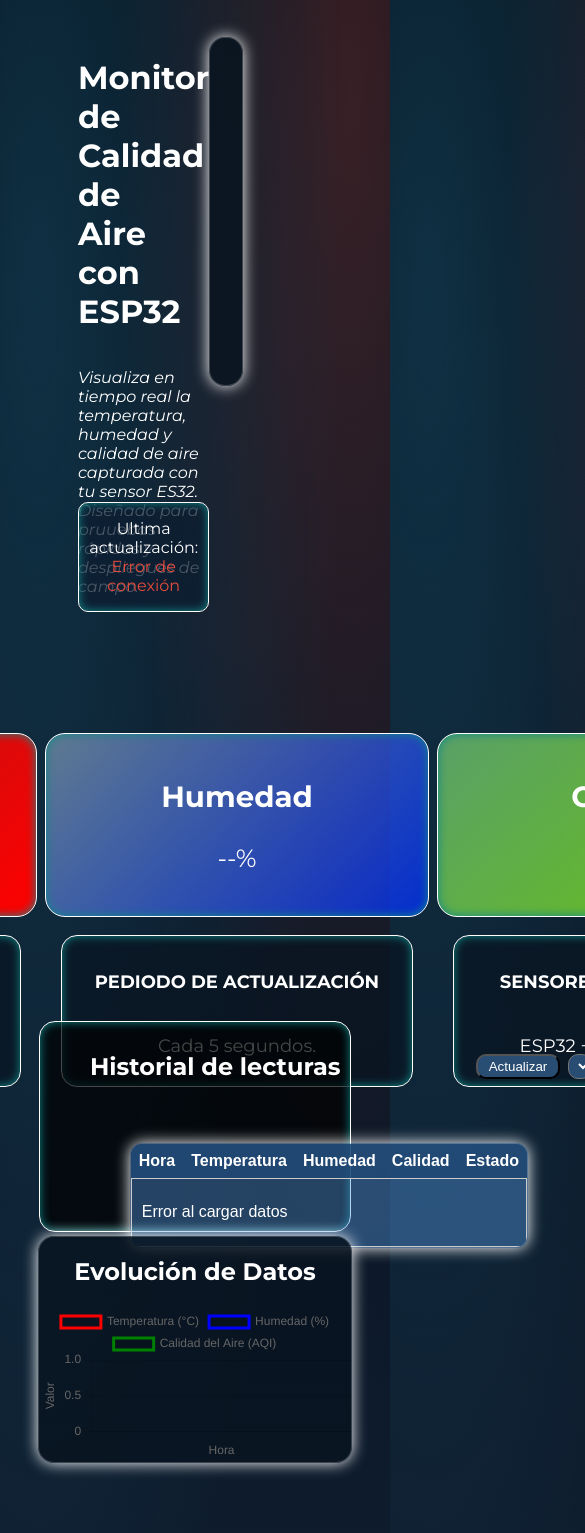
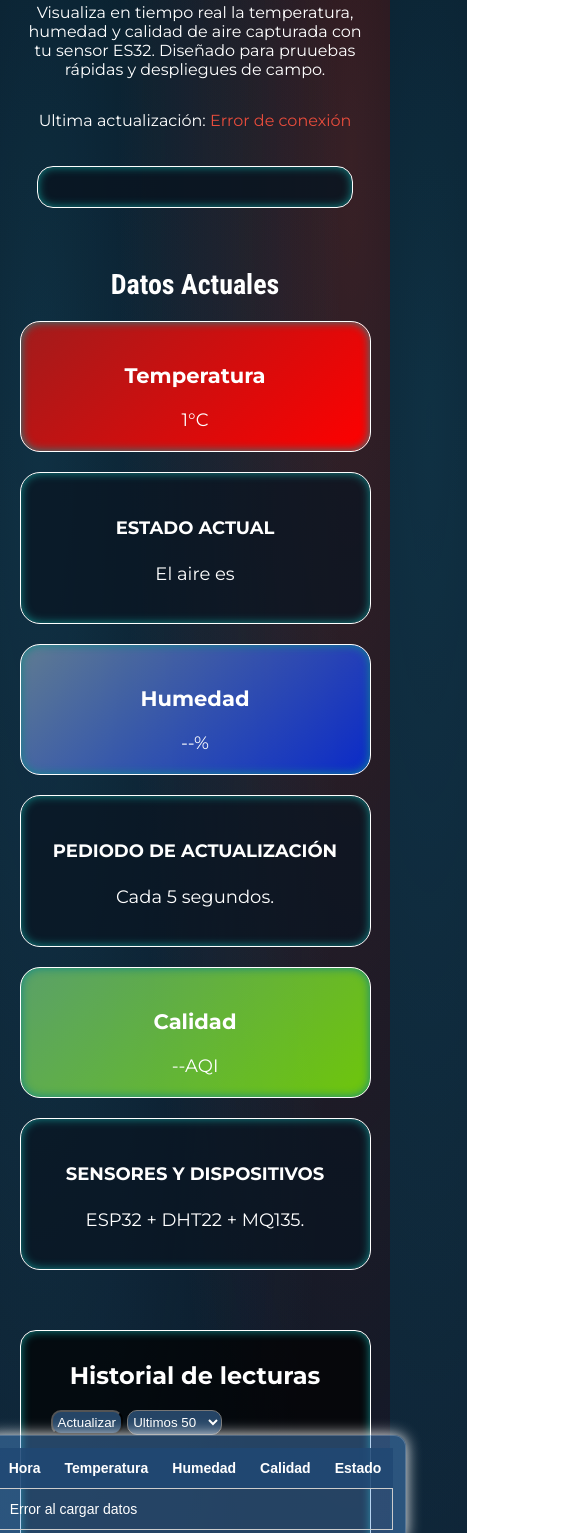
Before and after one commit to estebanber/monitoreo-calidad-aire, a website: page public/index.html in a window 390 px wide. Shown: the part 103-1636 px from the top of the page, 585 px wide, since content can reach past the window. Drawn offline with nearby package versions, Linux system fonts and the light colour scheme; no server answers.

Commit message:
cambios en el estilo (responsivo)

```diff
--- a/public/css/styles.css
+++ b/public/css/styles.css
@@ -1,59 +1,28 @@
+* {
+    box-sizing: border-box;
+}
 
-body{
-    display: flex;
-    justify-content: center;
-    align-items: center;
-    flex-direction: column;  /* coloca los div uno debajo del otro */
-  min-height: 100vh;       /* para centrar verticalmente en toda la pantalla */
+body {
     margin: 0;
     padding: 0;
     background: radial-gradient(120% 120% at 10% 20%, rgba(51, 204, 255, 0.18), transparent 65%),
     radial-gradient(100% 100% at 90% 10%, rgba(255, 111, 97, 0.2), transparent 60%),
-        linear-gradient(180deg, #050a14, #101f32)
+    linear-gradient(180deg, #050a14, #101f32);
+    font-family: 'Montserrat', sans-serif;
+}
 
+header {
+    width: min(90%, 1200px);
+    margin: 0 auto;
+    display: grid;
+    grid-template-columns: 1fr;
+    color: #fff;
+    text-align: center;
+    padding-top: 20px;
 }
-header{
-    display: grid;
-    color: #ffff;
-    width: 50%;
-    grid-template-columns: 20% auto 20%;
-    grid-template-rows: 20% auto 20%   ;
-    font-family: "Anton", sans-serif;
-    font-weight: 400;
-    font-style: normal;
-    margin-left: -30%;
-}
-h1{
-    width: 50%;
-    grid-column: 2;
-    grid-row: 2;
-    font-family: 'Montserrat', sans-serif;
-    font-weight: 700;
-    font-style: normal;
-}
-.descripcion{
-    grid-column: 2;
-    grid-row: 3;
-    font-family: 'Montserrat', sans-serif;
-    font-weight: 400;
-    font-style: italic;
-}
-.contenedorUltimaLectura{
-    grid-column: 2;
-    grid-row: 4;
-    font-family: 'Montserrat', sans-serif;
-    font-weight: 400;
-    font-style: normal;
-    margin-top: 8%;
-    background-color: rgba(13, 29, 48, 0.75);
-    border-radius: 10px;
-    text-align: center;
-    border: 1px solid #ffff;
-    box-shadow: inset 0 0 10px #108888;
-}
-.contenedorGrafico{
-    grid-column: 3;
-    grid-row: 2;
+
+header h1 {
+    margin: 0;
 }
 
 
@@ -67,161 +36,155 @@ h1{
 
 
 
-.contenedorDatosActuales{
-    display: grid;
-    grid-template-columns: 350px 350px 350px;
-    grid-template-rows: 50px 150px 150px;
-    gap: 4%;
-    row-gap: 15%;
-    justify-items: center;
-    align-items: start;
-    margin-top: 5%;
-    margin-bottom: 15%;
+
+
+
+
+
+
+.contenedorDatosActuales {
+    grid-template-columns: repeat(auto-fit, minmax(260px, 1fr));
+    gap: 20px;
+    width: min(90%, 1200px);
+    margin: 40px auto;
+    color: #fff;
     font-size: 18px;
     font-family: "Roboto Condensed", sans-serif;
+}
 
+.datosActuales{
+    text-align: center;
+    margin-bottom: 20px;
+    font-size: 28px;
+    color: #ffff;
 }
-.datosActuales{
-    grid-column: 1;
-    grid-row: 1;
-    display: block;
-    color: #ffff;
-    font-size: 28px;
-    margin-top: 18%;
+
+.gridDatos {
+    display: grid;
+    grid-template-columns: repeat(auto-fit, minmax(260px, 1fr));
+    gap: 20px;
 }
+
+.grupo {
+    display: flex;
+    flex-direction: column;
+    gap: 20px;
+}
+
 .tarjetaTemperatura{
-    width: 100%;
-    grid-row: 2;
-    grid-column: 1;
+    border-radius: 20px;
+    padding: 20px;
+    text-align: center;
     background: linear-gradient(135deg, #a11c1c, #ff0000);
     color: #ffff;
-    height: 100%;
     font-family: 'Montserrat', sans-serif;
-    padding: 1rem;
-    border-radius: 20px;
-    text-align: center;
     border: 1px solid #ffff;
     box-shadow: inset 0 0 10px #108888;
     transition: transform 0.5s ease;
-    margin: 5%;
     font-size: 25px;
-
+    justify-content: center;
 }
 .tarjetaTemperatura:hover{
     transform: scale(1.05);
 }
+
 .tarjetaHumedad{
-    width: 100%;
-    grid-column: 2;
-    grid-row: 2;
+    border-radius: 20px;
+    padding: 20px;
+    text-align: center;
     background: linear-gradient(135deg, rgba(122, 149, 172, 0.75), rgba(0, 47, 255, 0.75));
     color: #ffff;
-    height: 100%;
     font-family: 'Montserrat', sans-serif;
-    padding: 1rem;
-    border-radius: 20px;
-    text-align: center;
     border: 1px solid #ffff;
     box-shadow: inset 0 0 10px #108888;
-    margin: 5%;
     font-size: 25px;
     transition: transform 0.5s ease;
+    justify-content: center;
 }
 .tarjetaHumedad:hover{
     transform: scale(1.05);
 }
+
 .tarjetaCalidad{
-    width: 100%;
-    grid-column: 3;
-    grid-row: 2;
+    padding: 20px;
+    text-align: center;
     background: linear-gradient(135deg, rgba(115, 199, 118, 0.75), rgba(136, 255, 1, 0.75));
     color: #ffff;
-    height: 100%;
     font-family: 'Montserrat', sans-serif;
-    padding: 1rem;
     border-radius: 20px;
-    text-align: center;
     border: 1px solid #ffff;
     box-shadow: inset 0 0 10px #108888;
     transition: transform 0.5s ease;;
-    margin: 5%;
     font-size: 25px;
+    justify-content: center;
 }
 .tarjetaCalidad:hover{
     transform: scale(1.05);
 }
+
+.contenedorInfoActual {
+    display: grid;
+    grid-template-columns: repeat(auto-fit, minmax(260px, 1fr));
+    gap: 20px;
+    width: min(90%, 1200px);
+    margin: 20px auto;
+    color: #fff;
+}
+
 .infoTemperatura{
-    padding: auto;
-    grid-column: 1;
-    grid-row: 3;
+    padding: 20px;
+    text-align: center;
+    justify-content: center;
     font-family: 'Montserrat', sans-serif;
     font-weight: 400;
     font-style: normal;
     color: #ffff;
     background-color: rgba(9, 20, 32, 0.72);
-    border-radius: 16px;
+    border-radius: 20px;
     border: 1px solid #ffff;
     box-shadow: inset 0 0 10px #108888;
-    display: flex;
-    flex-direction: column;
-    justify-content: center;
-    align-items: center;
-    width: 100%;
-    height: 100%;
-    margin: 5%;
     transition: transform 0.5s ease;;
 }
 .infoTemperatura:hover{
     transform: scale(1.05);
 }
+
 .infoHumedad{
-    padding: auto;
-    grid-column: 2;
-    grid-row: 3;
+    padding: 20px;
+    text-align: center;
+    justify-content: center;
     font-family: 'Montserrat', sans-serif;
     font-weight: 400;
     font-style: normal;
     color: #ffff;
     background-color: rgba(9, 20, 32, 0.72);
-    border-radius: 16px;
+    border-radius: 20px;
     border: 1px solid #ffff;
     box-shadow: inset 0 0 10px #108888;
-    display: flex;
-    flex-direction: column;
-    justify-content: center;
-    align-items: center;
-    width: 100%;
-    height: 100%;
-    margin: 5%;
     transition: transform 0.5s ease;;
 }
 .infoHumedad:hover{
     transform: scale(1.05);
 }
+
 .infoCalidad{
-    padding: auto;
-    grid-column: 3;
-    grid-row: 3;
+    padding: 20px;
+    text-align: center;
+    justify-content: center;
     font-family: 'Montserrat', sans-serif;
     font-weight: 400;
     font-style: normal;
     color: #ffff;
     background-color: rgba(9, 20, 32, 0.72);
-    border-radius: 16px;
+    border-radius: 20px;
     border: 1px solid #ffff;
     box-shadow: inset 0 0 10px #108888;
-    display: flex;
-    flex-direction: column;
-    justify-content: center;
-    align-items: center;
-    width: 100%;
-    height: 100%;
-    margin: 5%;
     transition: transform 0.5s ease;;
 }
 .infoCalidad:hover{
     transform: scale(1.05);
 }
+
 .aire-excelente{
     text-align: center;
 }
@@ -245,17 +208,16 @@ h1{
 
 
 
-.contenedorHistorial{
-    color: #ffff;
+
+.contenedorHistorial {
+    width: min(90%, 1200px);
+    margin: 60px auto;
+    color: #fff;
     background-color: rgba(0, 0, 0, 0.72);
     border-radius: 16px;
     border: 1px solid #ffff;
     box-shadow: inset 0 0 10px #108888;
-    display: grid;
-    width: 80%;
-    grid-template-columns: 1fr auto auto;
     align-items: center;
-    gap: 3%;
     font-family: 'Montserrat', sans-serif;
     padding: 10px 30px;
     box-sizing: border-box;
@@ -263,84 +225,86 @@ h1{
 }
 
 .tituloHistorial {
+    text-align: center;
+    margin-bottom: 20px;
+}
+.botonHistorial{
+    background-color: rgba(85, 150, 221, 0.418);
+    border-radius: 10px;
     color: #ffff;
-  font-size: 24px;
-  margin-left: 5%;
+    padding: 3px 5px;
 }
-
-.botonHistorial {
+.selectorHistorial{
     color: #ffff;
-    width: 100%;
-    margin-right: 20px;
     border-radius: 10px;
     padding: 3px 1px;
     background-color: rgba(85, 150, 221, 0.418);
 }
 
-.selectorHistorial {
-    color: #ffff;
-    width: 100%;
-    margin-right: 20px;
-    border-radius: 10px;
-    padding: 3px 1px;
-    background-color: rgba(85, 150, 221, 0.418);
-
-}
 
 
 
- .contenedorTablaHistorial{
-    justify-items: center;
+
+.contenedorTablaHistorial {
+    width: 100%;
+    display: flex;
+    justify-content: center;
     align-items: start;
+    color: #ffff;
+    font-size: 24px;
     font-family: 'Montserrat', sans-serif;
-    width: 100%;
-    height: 110%;
-    margin-left: 15%;
-    margin-top: 1%;
 }
 
-
-.tablaHistorial{
-    width: 80%;
-    border-collapse: separate; /* Permite redondear bordes */
-    border-spacing: 0;         /* Quita el espacio entre celdas */
+.tablaHistorial {
+    width: 100%;
+    max-width: 700px;
+    border-collapse: separate;
+    border-spacing: 0;
     border: 1px solid rgba(255, 255, 255, 0.2);
     border-radius: 12px;
-    overflow: hidden;          /* Para que se redondeen bien las esquinas */
-    background-color: rgba(9, 20, 32, 0.85); /* Fondo similar a tu estilo */
+    overflow: hidden;
+    background-color: rgba(9, 20, 32, 0.85);
     color: #fff;
     box-shadow: 0 0 15px rgb(255, 255, 255);
     font-family: Arial, sans-serif;
     background-color: rgba(85, 150, 221, 0.418);
-    height: 80%;
-    margin-top: 10%;
-
+    padding: 12px;
 }
 
-td {
+
+td{
     border: 1px solid #ccc;
     border-radius: 0 px 0 px 10 px 10px;
-    padding: 10px;
+    padding: 12px;
     text-align: left;
 }
+
 th{
     background: rgba(32, 72, 116, 0.85);
-    height: 100%;
-    width: auto;
-    padding: 0.5rem;
+    padding: 12px;
+    text-align: center;
 }
-.contenedorGrafico{
-    justify-items: center;
-    align-items: center;
+
+
+.tablaHistorial tr:nth-child(even) {
+    background-color: rgba(255,255,255,0.05);
+}
+
+.contenedorGrafico {
+    display: grid;
+    place-items: center;
     font-family: 'Montserrat', sans-serif;
-    width: 80%;
-    height: 110%;
-    margin-top: 1%;
+    width: min(90%, 1200px);
+    max-width: 1100px;
+    margin: 20px auto;
+    padding: 20px;
     background-color: rgba(9, 20, 32, 0.85);
-    color:white;
+    color: white;
     border-radius: 16px;
-    box-shadow: 0 0 15px rgb(255, 255, 255);
-    border: 1px solid rgba(255, 255, 255, 0.2);
+    border: 1px solid #ffff;
+    box-shadow: inset 0 0 10px #108888;
+    height: auto;
+    box-sizing: border-box;
 }
 
 
@@ -358,37 +322,31 @@ th{
 
 
 
-
-
-
-
-.contenedorConocenos{
-    color: #ffff;
-    display: grid;
-    grid-template-columns: 250px 250px 250px;
-    grid-template-rows: 80px 200px;
-    margin-top: 10%;
-    font-family: 'Montserrat', sans-serif;
-    column-gap: 14%;
-    margin-right: 15%;
+.contenedorConocenos {
+    width: 100%;
+    text-align: center;
+    padding: 20px;
 }
 
-.conocenos{
-    grid-column: 1;
-    grid-row: 1;
-    display: block;
+.conocenos {
+    font-size: 2rem;
+    margin-bottom: 20px;
     transition: transform 0.5s ease;;
 }
 .conocenos:hover{
     transform: scale(1.05);
 }
 
+.infoConocenos {
+    display: grid;
+    grid-template-columns: repeat(3, 1fr);
+    gap: 20px;
+    width: 100%;
+    margin-top: 20px;
+    padding: 15px;
+}
+
 .quienesSomos{
-    grid-column: 1;
-    grid-row: 2;
-    width: 100%;
-    height: 100%;
-    margin-top: 5%;
     font-family: 'Montserrat', sans-serif;
     font-weight: 400;
     font-style: normal;
@@ -406,11 +364,6 @@ th{
 }
 
 .comoHicimos{
-    grid-column: 2;
-    grid-row: 2;
-    width: 100%;
-    height: 100%;
-    margin-top: 5%;
     font-family: 'Montserrat', sans-serif;
     font-weight: 400;
     font-style: normal;
@@ -428,12 +381,6 @@ th{
 }
 
 .comoFunciona{
-    grid-column: 3;
-    grid-row: 2;
-    width: 100%;
-    height: 100%;
-    padding: 0.5rem;
-    margin-top: 5%;
     font-family: 'Montserrat', sans-serif;
     font-weight: 400;
     font-style: normal;
@@ -462,6 +409,36 @@ th{
 
 
 
+/* ----------------------------- */
+/* MEDIA QUERIES (TELÉFONOS)     */
+/* ----------------------------- */
+@media (max-width: 768px) {
+
+    header h1 {
+        font-size: 1.8rem;
+    }
+
+    .tarjetaTemperatura,
+    .tarjetaHumedad,
+    .tarjetaCalidad,
+    .infoTemperatura,
+    .infoHumedad,
+    .infoCalidad {
+        font-size: 18px;
+    }
+
+    .tablaHistorial {
+        font-size: 14px;
+    }
+}
+
+
+
+
+
+
+
+
 
 
 
--- a/public/index.html
+++ b/public/index.html
@@ -28,16 +28,19 @@
 
     <section class="contenedorDatosActuales">
         <h2 class="datosActuales">Datos Actuales</h2>
+        <div class="gridDatos">
+            <div class="grupo">
                 <div class="tarjetaTemperatura">
                     <h3 class="temperatura">Temperatura</h3>
-
                     <span class="indicadorTemperatura" id="temperatura">1</span><span>°C</span>
                 </div>
                 <div class="infoTemperatura">
                     <h4 class="tituloInfoTemperatura">ESTADO ACTUAL</h4>
                     <p>El aire es <span class="estado-aire" id="estado-aire"></span></p>
                 </div>
+            </div>
 
+            <div class="grupo">
                 <div class="tarjetaHumedad">
                     <h3 class="humedad">Humedad</h3>
                     <span class="indicadorHumedad" id="humedad">--</span><span>%</span>
@@ -46,7 +49,9 @@
                     <h4 class="tituloInfoHumedad">PEDIODO DE ACTUALIZACIÓN</h4>
                     <p>Cada 5 segundos.</p>
                 </div>
+            </div>
 
+            <div class="grupo">
                 <div class="tarjetaCalidad">
                     <h3 class="calidad">Calidad</h3>
                     <span class="indicadorCalidad" id="calidad_aire">--</span><span>AQI</span>
@@ -54,6 +59,8 @@
                 <div class="infoCalidad">
                     <h4 class="tituloInfoCalidad">SENSORES Y DISPOSITIVOS</h4>
                     <p>ESP32 + DHT22 + MQ135.</p>
+                </div>
+            </div>
         </div>
     </section>
 
@@ -98,6 +105,8 @@
 
     <section class="contenedorConocenos">
         <h2 class="conocenos">Conocenos</h2>
+
+        <div class="infoConocenos">
             <div class="quienesSomos">
                 <h3>¿Quienes somos?</h3>
                 <p>Somos un grupo de estudiantes de la escuela Tomas Alva Edison, estamos haciendo nuestras pasantias en la empresa Wakapi. </p>
@@ -112,6 +121,7 @@
                 <h3>¿Como funciona el proyecto?</h3>
                 <p>El sensor ESP32 manda a la página lo que toma los sensores, y mediante un servidor mandamos todo a la página web.</p>
             </div>
+        </div>
     </section>
 
 
```
Lines whose indentation alone changed are shown as unchanged.
